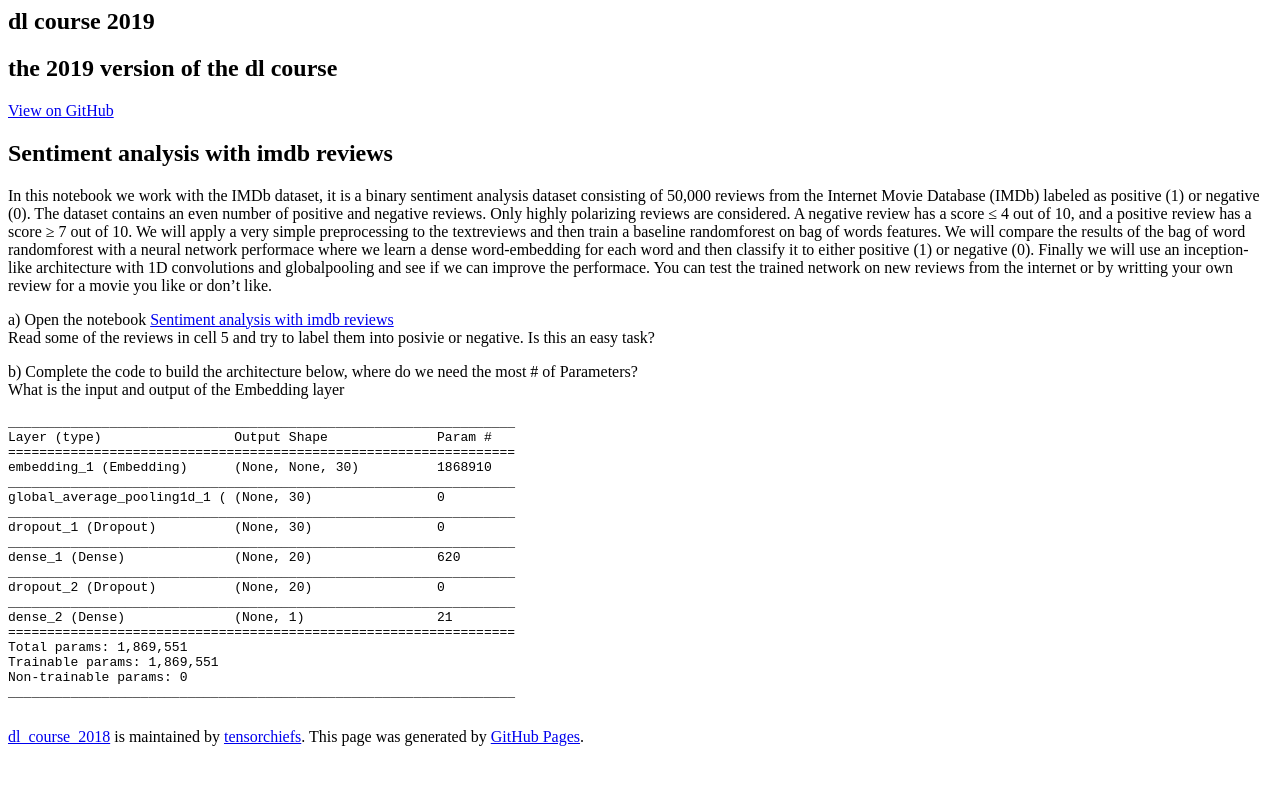
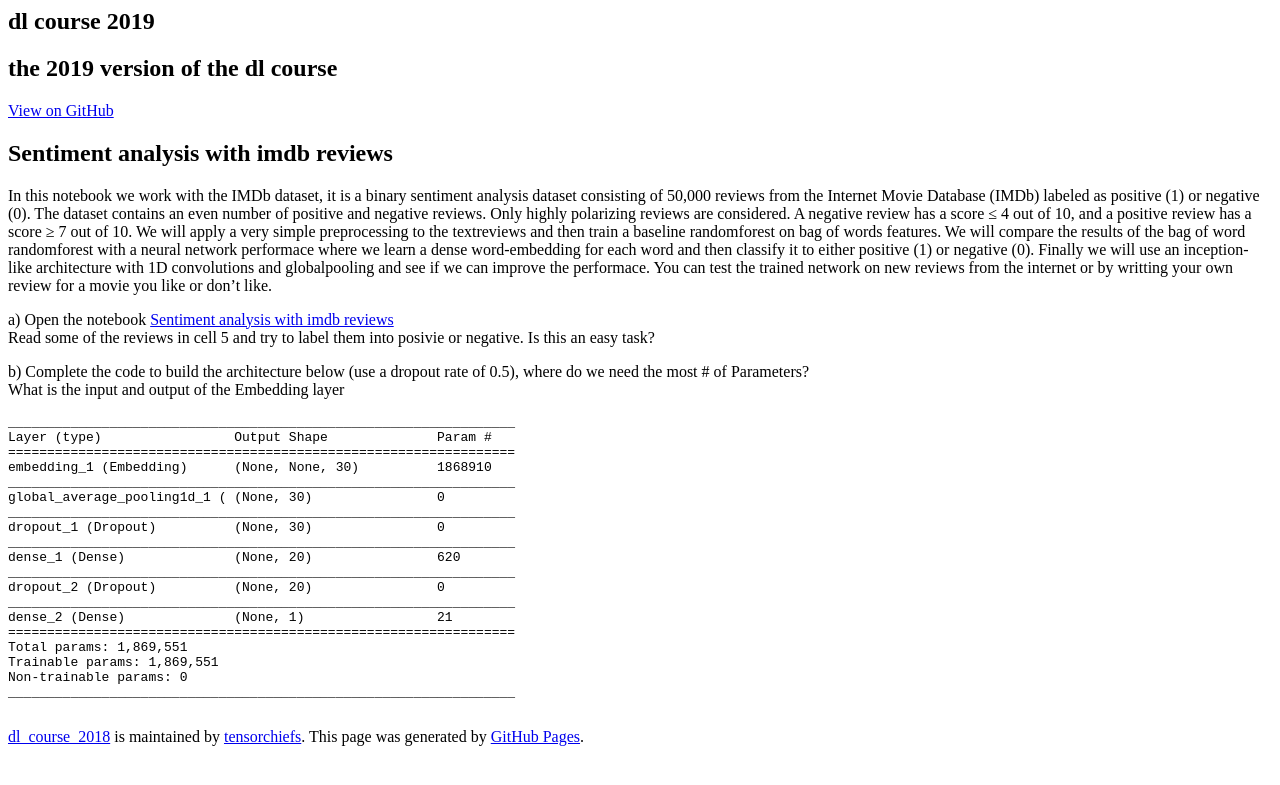
Before and after one commit to tensorchiefs/dl_course_2018, a Jekyll site: the page built from docs/exercises/Sentiment_analysis_with_imdb_reviews.md, in a window 1280 px wide. Shown: the top 785 px of the page. Built offline with Jekyll 4.4.1, drawn with Linux system fonts in a browser that asks for light colours; a script that is not in the unit is left out; the repository's description, which GitHub fills in, is left out.

Commit message:
Update Sentiment_analysis_with_imdb_reviews.md

````diff
--- a/docs/exercises/Sentiment_analysis_with_imdb_reviews.md
+++ b/docs/exercises/Sentiment_analysis_with_imdb_reviews.md
@@ -19,7 +19,7 @@ a) Open the notebook [Sentiment analysis with imdb reviews](https://github.com/t
 Read some of the reviews in cell 5 and try to label them into posivie or negative. Is this an easy task?
 
 
-b) Complete the code to build the architecture below, where do we need the most # of Parameters?
+b) Complete the code to build the architecture below (use a dropout rate of 0.5), where do we need the most # of Parameters?
 What is the input and output of the Embedding layer
 ```
 _________________________________________________________________
````
